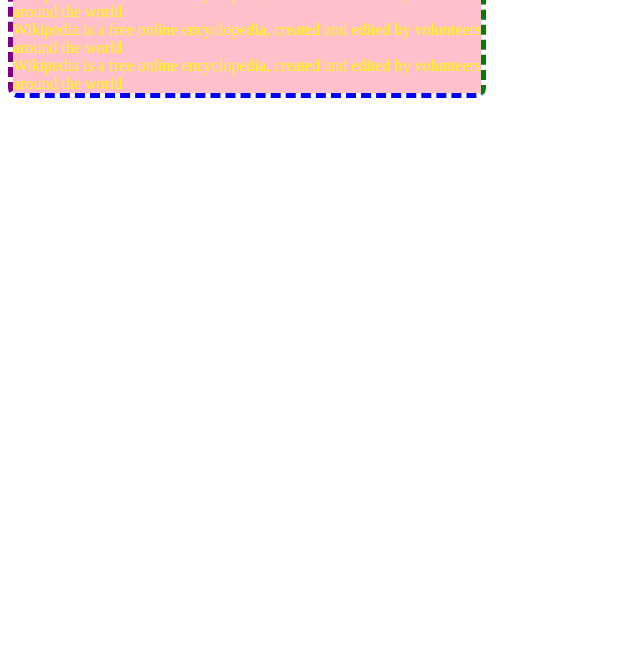
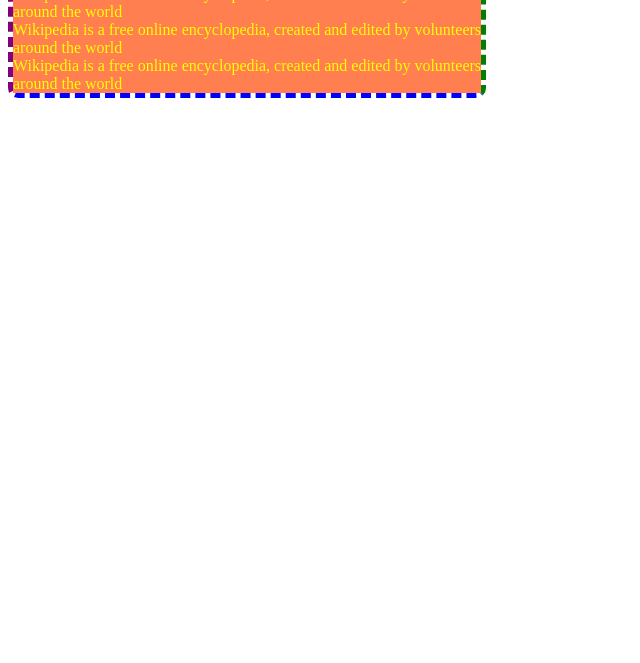
Before and after one commit to Rbekaya/Rbekaya.github.io, a plain HTML site: page index.html in a window 1280 px wide. Shown: the part 137-800 px from the top of the page, without its empty margins (0-640 px from the left). Drawn offline with Linux system fonts and the light colour scheme.

Commit message:
Update css.css

```diff
--- a/css.css
+++ b/css.css
@@ -13,7 +13,7 @@
 
 p {
     color: yellow;
-    background-color: pink;
+    background-color: coral;
     margin: 0px;
 }
 
```
